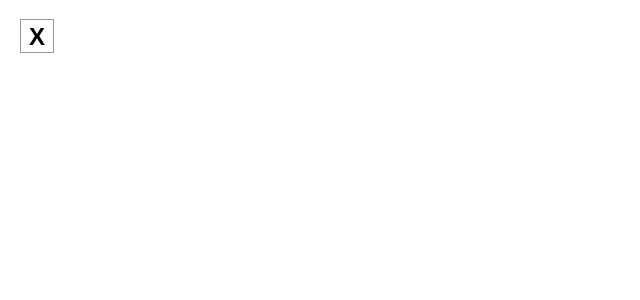
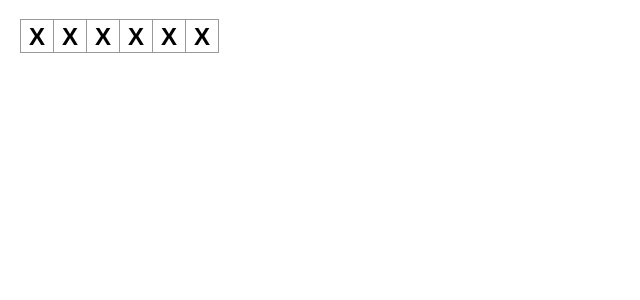
Before and after one commit to sonOfDocker/react-tutorial, a React (Create React App) app in the folder src/: page / in a window 1280 px wide. Shown: the top 300 px of the page, without its empty margins (0-640 px from the left). Built offline with nearby package versions, Linux system fonts and the light colour scheme.

Commit message:
Add multiple boxes using fragment

```diff
--- a/src/App.js
+++ b/src/App.js
@@ -1,3 +1,12 @@
 export default function Square() {
-  return <button className="square">X</button>;
+  return (
+    <>
+    <button className="square">X</button>
+    <button className="square">X</button>
+    <button className="square">X</button>
+    <button className="square">X</button>
+    <button className="square">X</button>
+    <button className="square">X</button>
+  </>
+  );
 }
```
